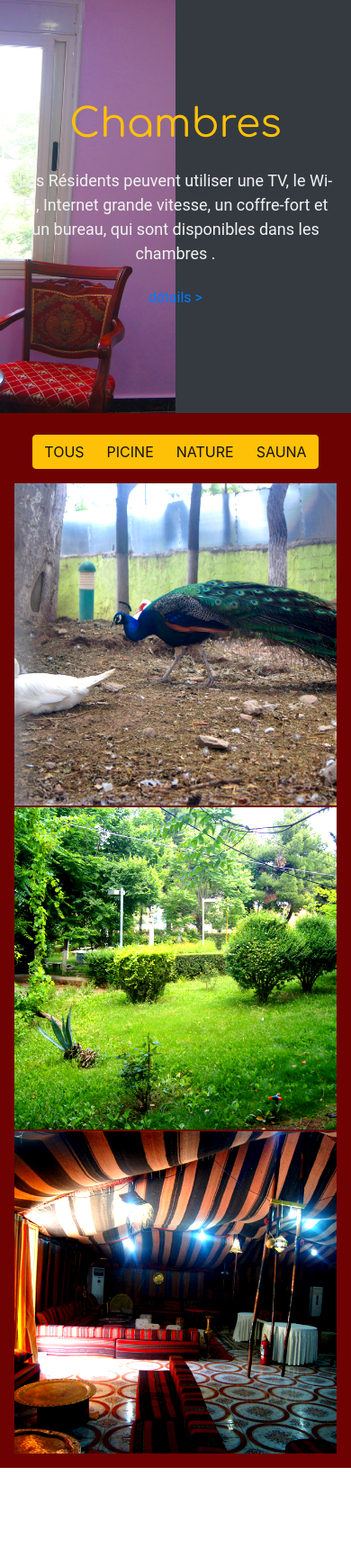
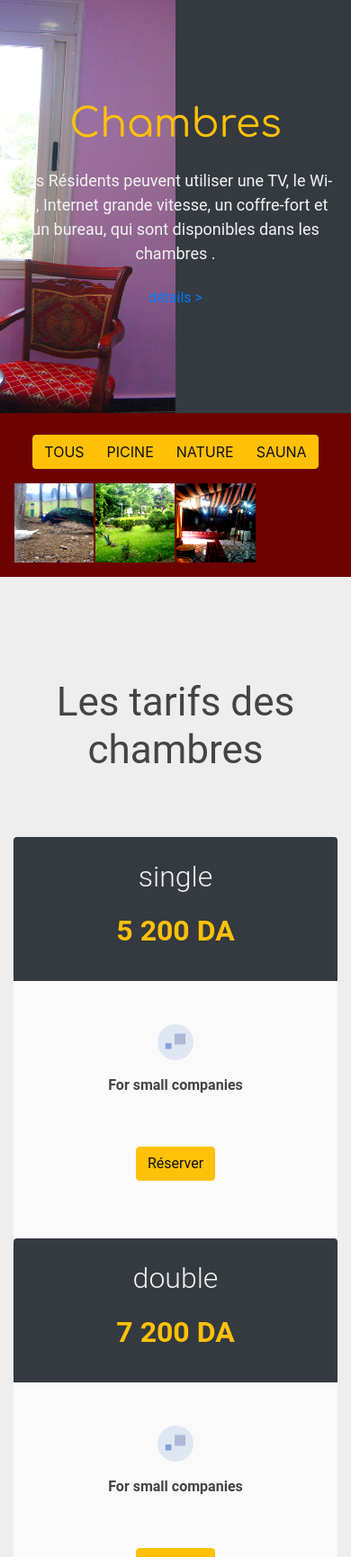
Before and after one commit to doublevie/hhs, a PHP site: page / in a window 390 px wide. Shown: the part 3127-4857 px from the top of the page at 90% size. Run offline with PHP 8.4, Linux system fonts and the light colour scheme.

Commit message:
added gallery

```diff
--- a/assets/css/main.css
+++ b/assets/css/main.css
@@ -52,17 +52,17 @@
 body {padding-top:40px;}
 
 .gallery {padding:15px}
-.gallgrid {position: relative;padding:1px!important}
+.gallgrid {position: relative;padding:1px!important;overflow: hidden;float:left;width:25%;}
 .gallgrid img{width:100%;height:auto;
   -webkit-filter: contrast(150%); /* Safari */
       filter: contrast(150%);
     }
-.gallgrid.hidd img{ -webkit-filter: grayscale(100%);
-    filter: grayscale(100%);}
+.gallgrid.hidd ,.gallgrid.hidd img{ height:0;width:0!important;}
 
-.gallgrid img, .gallgrid.hidd img{
-  transition: filter,-webkit-filter 0.9s ease;
+.gallgrid.hidd , .gallgrid ,.gallgrid  img,.gallgrid.hidd img {
+  transition: height 0.8s ease-out ,  width 0.8s ease-out;
 }
+
 
 .main-txt {color: #ffc107;}
 .sec-txt {color: #450000;}
--- a/inc/portfolio.php
+++ b/inc/portfolio.php
@@ -14,13 +14,13 @@
 <div class="container-fluid">
 <div class="row gallery">
 
-<div class="col-md-3  gallgrid" data-filter="1">
+<div class="  gallgrid" data-filter="1">
 <img src="img\birds.jpg" alt="">
 </div>
-<div class="col-md-3  gallgrid" data-filter="3" width="0">
+<div class="  gallgrid" data-filter="3" width="0">
 <img src="img\ev.jpg" alt="">
 </div>
-<div class="col-md-3 gallgrid " data-filter="1">
+<div class=" gallgrid " data-filter="1">
 <img src="img\khaima.jpg" alt="">
 </div>
 
--- a/inc/prices.php
+++ b/inc/prices.php
@@ -1,4 +1,4 @@
-<section class="fdb-block">
+<section class="fdb-block" style="background:#EEEEEE">
     <div class="container">
       <div class="row text-center">
         <div class="col">
```
